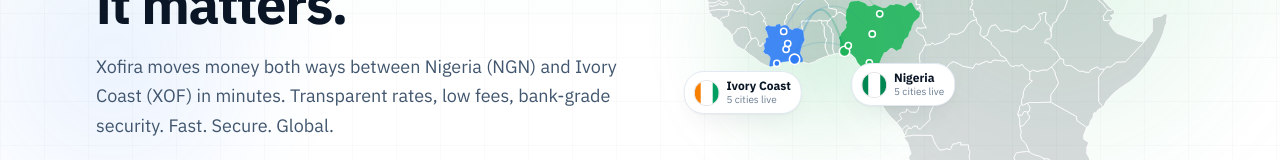
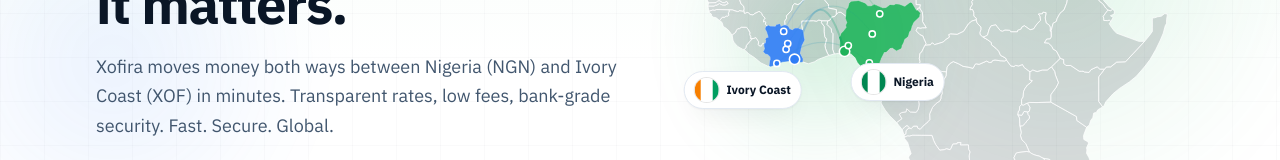
Before and after one commit to JoelEmmanuelCloud/xofirawesite, a Next.js app: page / in a window 1280 px wide. Shown: the part 340-500 px from the top of the page. Built offline with nearby package versions, Linux system fonts and the light colour scheme.

Commit message:
style: remove cities-count subtitle from map labels

```diff
--- a/src/components/CorridorMap.tsx
+++ b/src/components/CorridorMap.tsx
@@ -167,8 +167,8 @@
         )}
       </svg>
 
-      <CityTag country="CI" name="Ivory Coast" count={CI_CITIES.length} point={CI_HUB} side="left" />
-      <CityTag country="NG" name="Nigeria" count={NG_CITIES.length} point={NG_HUB} side="right" />
+      <CityTag country="CI" name="Ivory Coast" point={CI_HUB} side="left" />
+      <CityTag country="NG" name="Nigeria" point={NG_HUB} side="right" />
 
       <div
         className="absolute -translate-x-1/2 -translate-y-1/2 whitespace-nowrap"
@@ -191,13 +191,11 @@
 function CityTag({
   country,
   name,
-  count,
   point,
   side,
 }: {
   country: "NG" | "CI";
   name: string;
-  count: number;
   point: { x: number; y: number };
   side: "left" | "right";
 }) {
@@ -210,10 +208,7 @@
       style={{ left: `${(point.x / VB_W) * 100}%`, top: `${(point.y / VB_H) * 100}%` }}
     >
       <Flag country={country} className="h-6 w-6" />
-      <div className="leading-tight">
-        <div className="text-xs font-bold text-ink">{name}</div>
-        <div className="text-[10px] text-muted">{count} cities live</div>
-      </div>
+      <span className="text-xs font-bold text-ink">{name}</span>
     </div>
   );
 }
```
